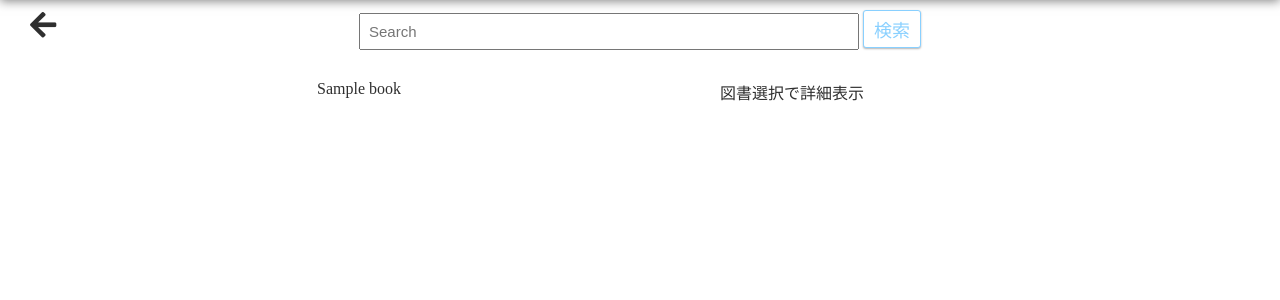
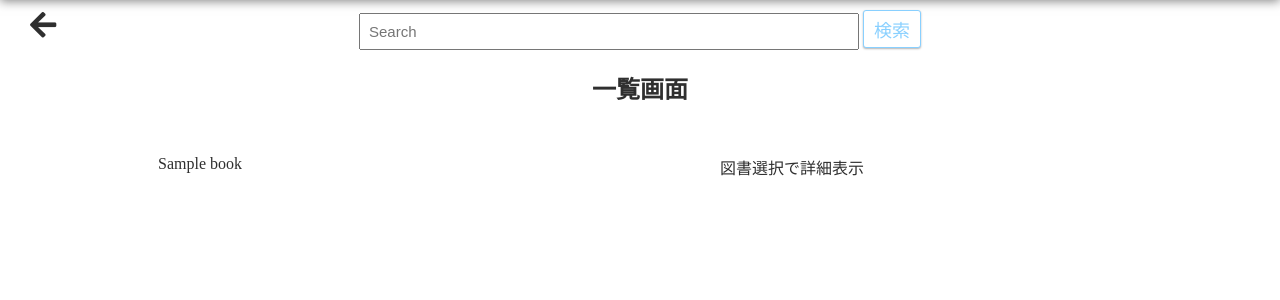
Before and after one commit to tora87/Hackathon_Jyobi_BMS, a Flask app: page /booklist in a window 1280 px wide. Shown: the part 80-380 px from the top of the page. Run offline with Flask 2, Linux system fonts and the light colour scheme; the visitor is signed in with stand-in values (Sample User, id 1); tables that the repository leaves empty or names only in its code hold one stand-in row (values such as "Sample post"); some libraries are stand-ins or nearby versions.

Commit message:
[change]書籍一覧の見た目を調整 ページタイトルの追加。 書籍リストのセンタリングを解除し左に寄せた。

```diff
--- a/static/css/style.css
+++ b/static/css/style.css
@@ -209,7 +209,8 @@ i.fas.fa-sign-out-alt{
 }
 
 .books li {
-  text-align:center;
+  text-align:left;
+  margin-bottom: 15px;
 }
 
 .book-detail {
--- a/templates/books_list.html
+++ b/templates/books_list.html
@@ -18,6 +18,7 @@
             <button class="btn btn-outline-primary" type="button">検索</button>
         </form>
     </div>
+    <h2 class="page-title">一覧画面</h2>
     <div class="container books_list">
         <div class="flex-wrapper">
             <ul class="books flex-item">
```
